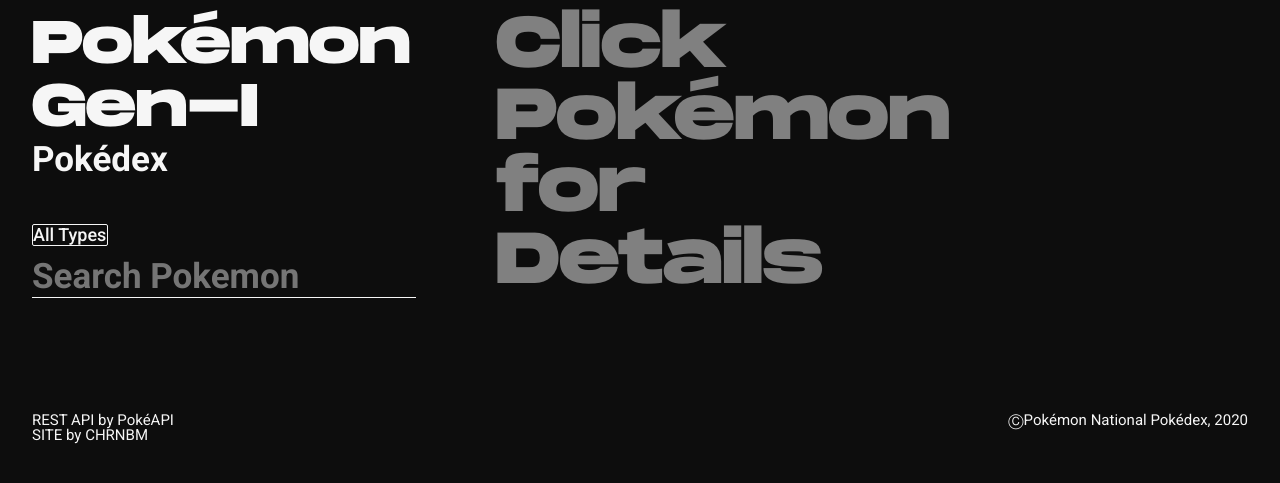
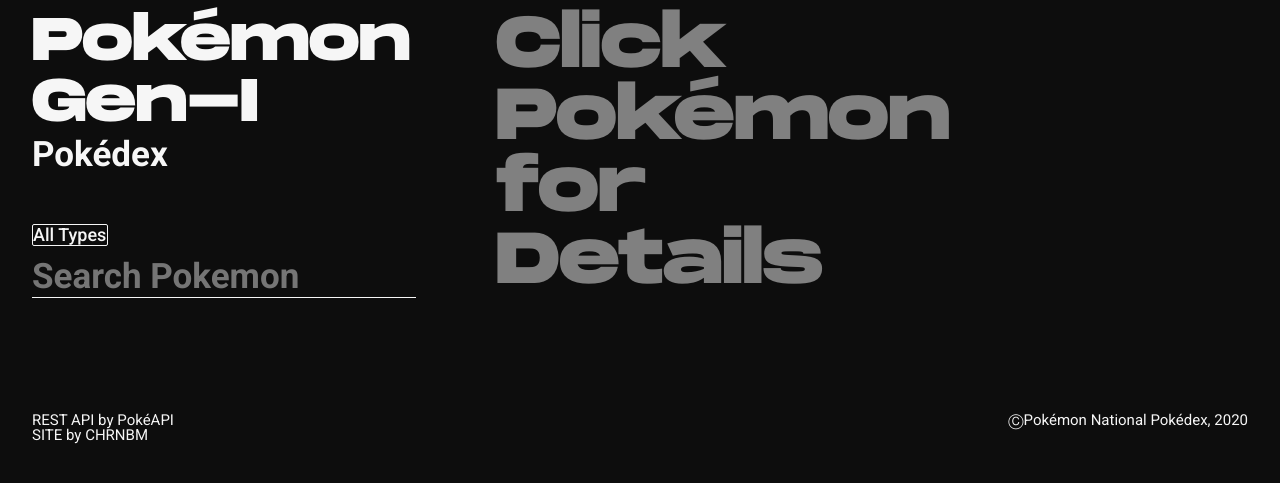
Before and after one commit to cobalttheriumG/national_pokedex_beta, a plain HTML site: page index.html in a window 1280 px wide. Shown: the part 43-526 px from the top of the page. Drawn offline with nearby package versions, Linux system fonts and the light colour scheme; no server answers; files whose address does not match are found by name.

Commit message:
line-height

```diff
--- a/css/style.css
+++ b/css/style.css
@@ -319,7 +319,7 @@ nav .title .title-large {
   font-family: "mon ub", Roboto, sans-serif;
   font-weight: 900;
   font-size: 60px;
-  line-height: 50px;
+  line-height: 45px;
   margin-top: 10px;
 }
 
```
